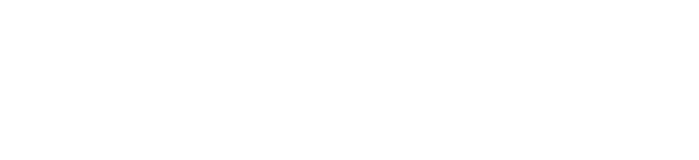
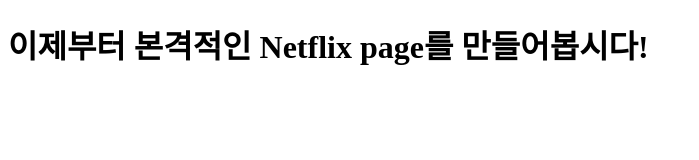
Before and after one commit to yejiahn1/netflixproject, a plain HTML site: page index.html in a window 1280 px wide. Shown: the whole page, without its empty margins (0-699 px from the left). Drawn offline with Linux system fonts and the light colour scheme.

Commit message:
edit inex

```diff
--- a/index.html
+++ b/index.html
@@ -8,6 +8,6 @@
     <title>Document</title>
 </head>
 <body>
-
+    <h1>이제부터 본격적인 Netflix page를 만들어봅시다!</h1>
 </body>
 </html>
```
